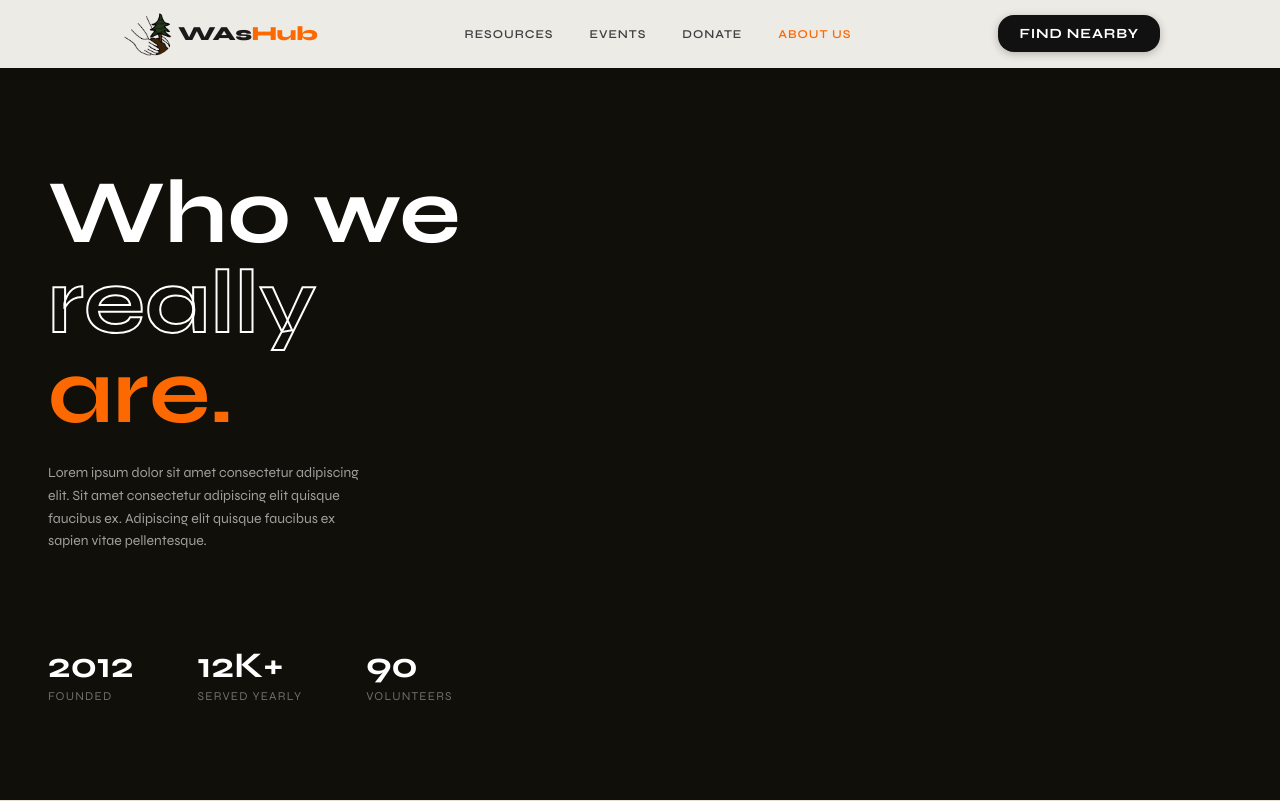
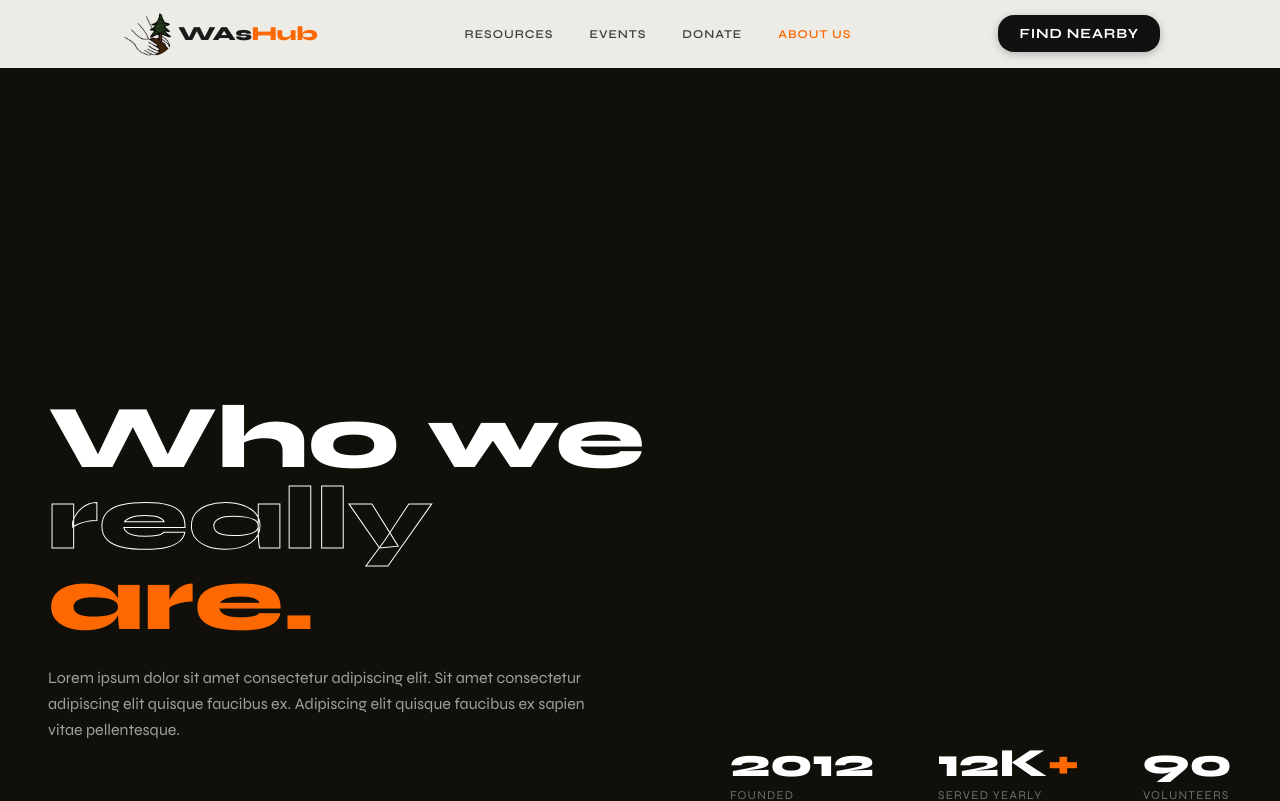
Before and after one commit to NormalDuck/TSA-2025-Webmaster, a Next.js app: page /about in a window 1280 px wide. Shown: the top 801 px of the page. Built offline with nearby package versions, Linux system fonts and the light colour scheme.

Commit message:
Styling update on about us page

```diff
--- a/app/about/page.tsx
+++ b/app/about/page.tsx
@@ -6,28 +6,28 @@ export default function AboutPage() {
   <section>
     <div className="min-h-screen p-12 bg-[#100F0A] flex flex-col justify-between">
       <div>
-        <h1 className="text-[90px] font-bold text-white mt-[120px] leading-[1.0]">
+        <h1 className="text-[90px] font-extrabold text-white mt-[350px] leading-[.9]">
           Who we<br/>
-          <span className="text-transparent" style={{ WebkitTextStroke: "2px white" }}>really</span><br/>
+          <span className="text-transparent" style={{ WebkitTextStroke: "1px white" }}>really</span><br/>
           <span className="text-[#FD6900]">are.</span>
         </h1>
-        <p className="text-white/60 mt-6 max-w-xs text-sm leading-relaxed">
+        <p className="text-white/60 mt-6 max-w-[550px] text-[16px] leading-relaxed">
           Lorem ipsum dolor sit amet consectetur adipiscing elit. Sit amet consectetur adipiscing elit quisque faucibus ex. Adipiscing elit quisque faucibus ex sapien vitae pellentesque.
         </p>
       </div>
 
-      {/* Stats row */}
-      <div className="flex gap-16 mb-12">
+      {/* Stats row - bottom right */}
+      <div className="flex gap-16 mb-12 ml-auto w-fit">
         <div>
-          <p className="text-white text-[36px] font-bold leading-none">2012</p>
+          <p className="text-white text-[40px] font-extrabold leading-none">2012</p>
           <p className="text-white/40 text-xs tracking-widest uppercase mt-1">Founded</p>
         </div>
         <div>
-          <p className="text-white text-[36px] font-bold leading-none">12K+</p>
+          <p className="text-white text-[40px] font-extrabold leading-none">12K<span className="text-[#FD6900]">+</span></p>
           <p className="text-white/40 text-xs tracking-widest uppercase mt-1">Served Yearly</p>
         </div>
         <div>
-          <p className="text-white text-[36px] font-bold leading-none">90</p>
+          <p className="text-white text-[40px] font-extrabold leading-none">90</p>
           <p className="text-white/40 text-xs tracking-widest uppercase mt-1">Volunteers</p>
         </div>
       </div>
```
